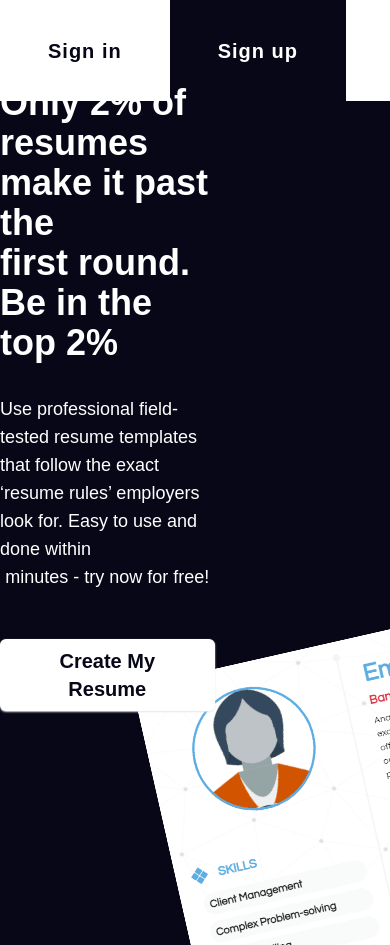
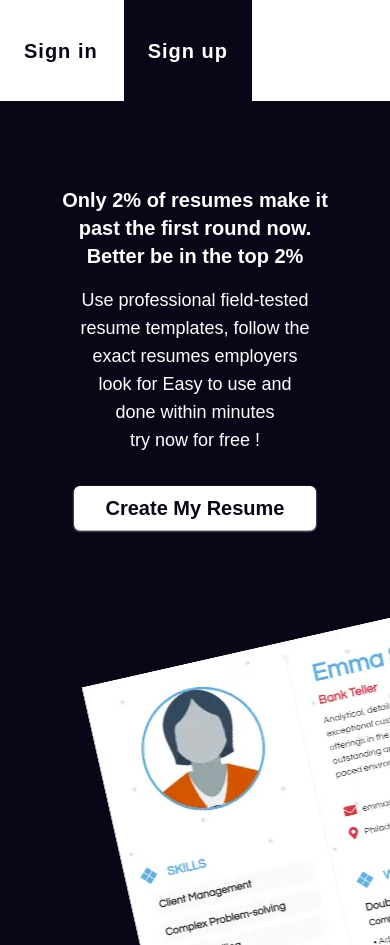
Before and after one commit to emrehere/IneedCV, a Next.js app in the folder frontend/: page / in a window 390 px wide. Built offline with nearby package versions, Linux system fonts and the light colour scheme; a web font is replaced by a local one.

Commit message:
main page mobile adjusted

```diff
--- a/frontend/app/components/NavbarWelcome1.tsx
+++ b/frontend/app/components/NavbarWelcome1.tsx
@@ -33,16 +33,16 @@ function NavbarWelcome() {
   }
 
   return (
-    <div className='bg-white h-[12vh] min-h-16 w-full bg-opacity-90 text-white '>
+    <div className='bg-white h-[12vh] min-h-16 w-full border-b-2 border-white bg-opacity-90 text-white '>
       {
         !token ? (
           <div>
         <Link href={'/pages/signin'}>
-            <button className='hover:bg-white hover:bg-opacity-90 hover:text-[#070717]  bg-[#070717] px-12
-            min-h-16 h-[12vh] font-semibold text-xl tracking-wider'>Sign in</button>
+            <button className='hover:bg-white hover:bg-opacity-90 hover:text-[#070717]  bg-[#070717] px-6 sm:px-12
+            min-h-16 h-[12vh] font-semibold text-xl sm:border-0 border-r-2 border-white border-opacity-20 tracking-wider'>Sign in</button>
         </Link>
         <Link href={'/pages/signup'}>
-            <button className='hover:bg-white hover:bg-opacity-90 h-[12vh] hover:text-[#070717] bg-[#070717] px-12
+            <button className='hover:bg-white hover:bg-opacity-90 h-[12vh] hover:text-[#070717] bg-[#070717] px-6 sm:px-12
              min-h-16 font-semibold text-xl tracking-wider'>Sign up</button>
         </Link>
       </div>
--- a/frontend/app/page.tsx
+++ b/frontend/app/page.tsx
@@ -24,32 +24,52 @@ function Page() {
     console.log("token checked")
     setToken(mytoken)
 
-}, [router, token])
+  }, [router, token])
+
 
 
 
   return (
 
-    <div style={{ backgroundImage: "url('/home-banner.webp')" }}
-      className=' h-[100vh] bg-[#070717] text-white' >
+    <div className=' sm:bg-[url("/home-banner.webp")] bg-[url("/mobile_foto1.webp")]  h-[100vh] bg-[#070717] text-white' >
 
-      <div className='flex flex-col w-[55vw] justify-center h-[70vh] items-center text-lg'>
-        <p className='text-4xl font-bold'> Only 2% of resumes make it past the </p>
-        <p className='text-4xl font-bold'>first round. Be in the top 2%</p>
-        <p className='mt-8'>Use professional field-tested resume templates that follow the exact</p>
-        <p>‘resume rules’ employers look for. Easy to use and done within</p>
-        <p>minutes - try now for free!</p>
+      <div className='flex flex-col w-full sm:w-[70vw] pt-[10vh] items-center text-lg'>
+        <div className='hidden sm:flex flex-col justify-center items-center w-[55vw] '>
+          <p className='sm:text-4xl font-bold'> Only 2% of resumes make it past the </p>
+          <p className='text-4xl font-bold'>first round. Be in the top 2%</p>
+          <p className='mt-8'>Use professional field-tested resume templates that follow the exact</p>
+          <p>‘resume rules’ employers look for. Easy to use and done within</p>
+          <p>minutes - try now for free!</p>
+        </div>
+
+        <div className='flex sm:hidden  flex-col items-center w-[full] justify-center'>
+
+          <div className='w-[96vw] text-xl  mb-4 flex items-center flex-col font-bold'>
+          <p> Only 2% of resumes make it  </p>
+          <p> past the first round now.</p>
+          <p>Better be in the top 2% </p>
+          </div>
+          <div className='w-[85vw] text-lg items-center flex flex-col'>
+             <p>Use professional field-tested </p>
+             <p>resume templates, follow the</p>
+             <p>exact resumes employers</p>
+             <p>look for Easy to use and</p>
+             <p>done within minutes </p>
+             <p> try now for free !</p>
+          </div>
+        </div>
+
         {
           !token ? (
 
             <Link href="/pages/signup">
               <button className='bg-white text-[#070717] px-8 py-2 font-semibold rounded-md
-                shadow-sm shadow-gray-200 hover:bg-[#070717] hover:text-white text-xl mt-12'>Create My Resume</button>
+                shadow-sm shadow-gray-200 hover:bg-[#070717] hover:text-white text-xl mt-8  sm:mt-12'>Create My Resume</button>
             </Link>
           ) : (
             <Link href={'/pages/chooseCV'}>
               <button className='bg-white text-[#070717] px-8 py-2 font-semibold rounded-md
-                shadow-sm shadow-gray-200 hover:bg-[#070717] hover:text-white text-xl mt-12'>Create My Resume</button>
+                shadow-sm shadow-gray-200 hover:bg-[#070717] hover:text-white text-xl mt-8  sm:mt-12'>Create My Resume</button>
             </Link>
           )
         }
--- a/frontend/app/pages/signin/page.tsx
+++ b/frontend/app/pages/signin/page.tsx
@@ -90,7 +90,7 @@ function Page() {
 
 
     return (
-        <div style={{ backgroundImage: "url('/signin5.webp')" }} className='h-[105vh]  bg-cover '>
+        <div className='h-[105vh] bg-[url("/signin5.webp")] bg-cover '>
             <div className='h-[80vh] w-full flex flex-col'>
                 <div className='flex-grow' ></div>
                 <div className='flex flex-row'>
```
Also changed, not shown: frontend/public/mobile_foto1.webp (added).
